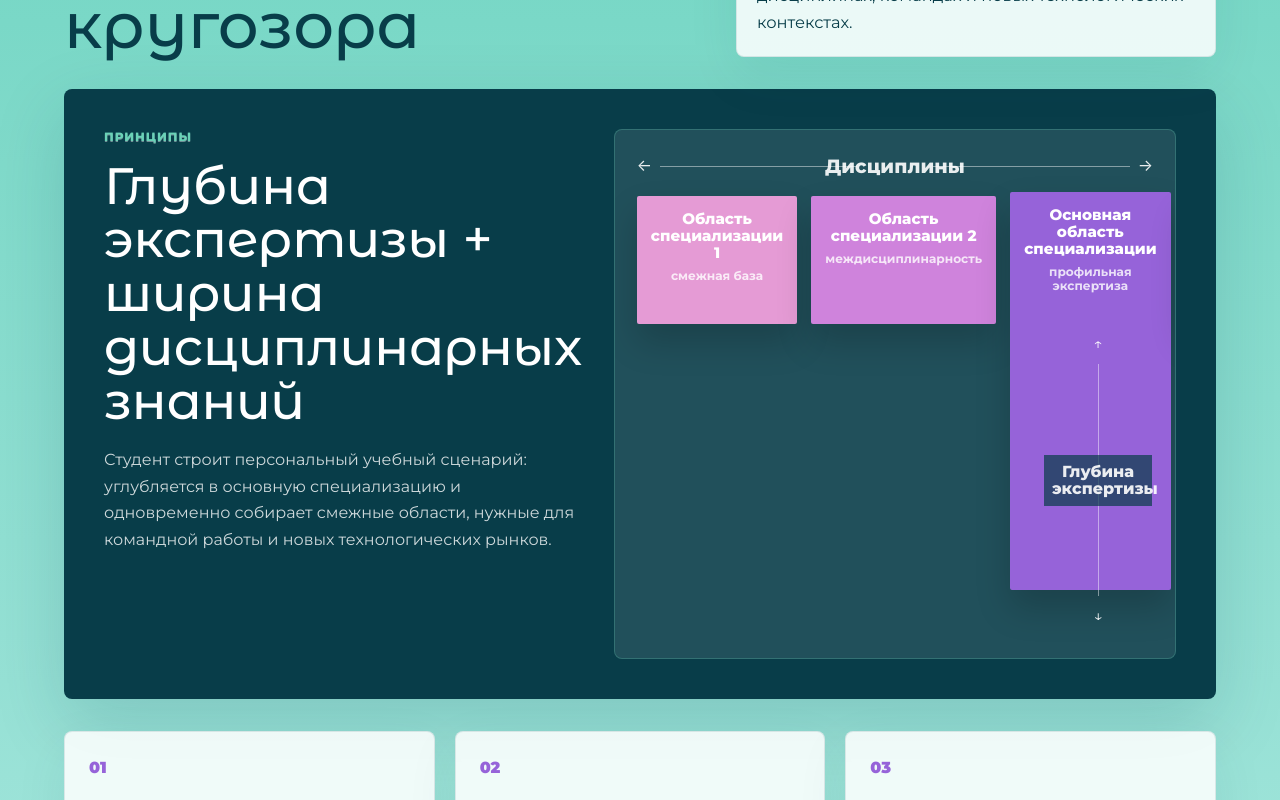
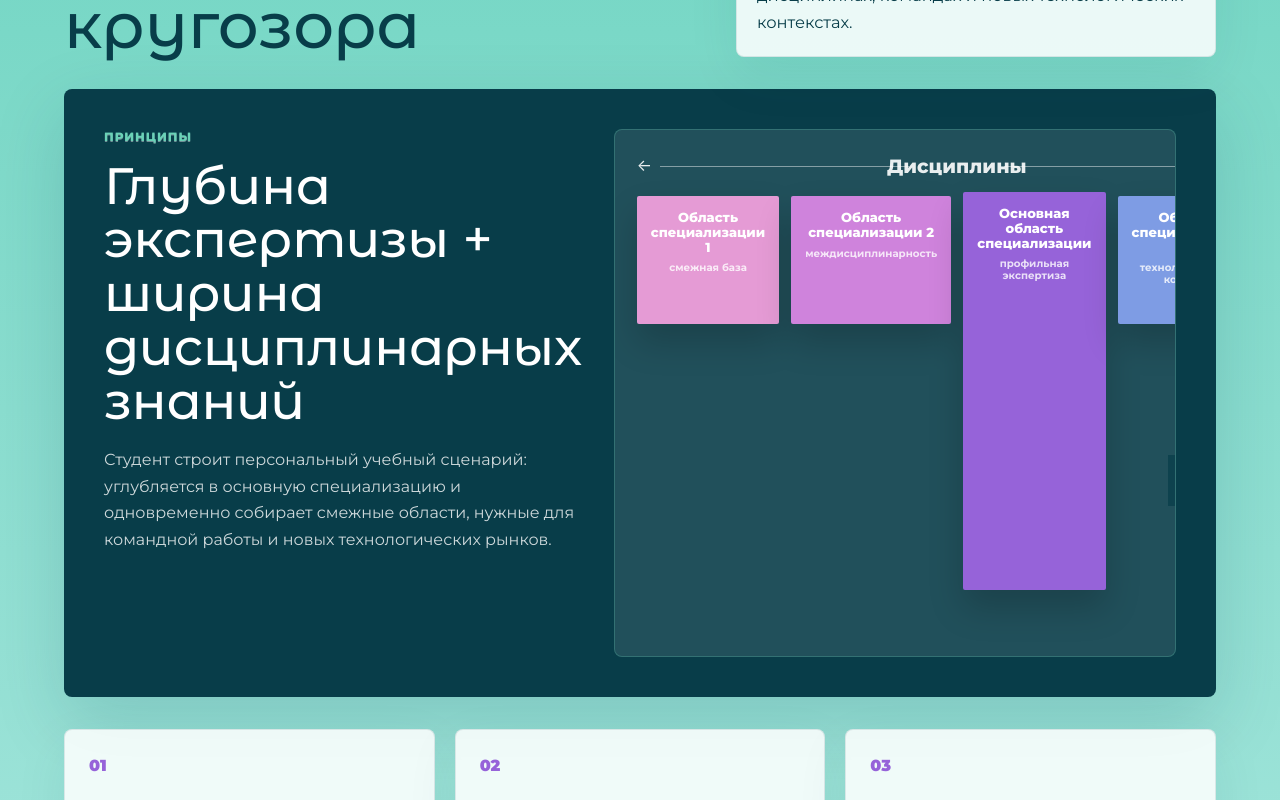
Before and after one commit to Arclim-Aralim/tunik, a React (Vite) app: page /#/ in a window 1280 px wide. Shown: the part 4360-5160 px from the top of the page. Built offline with nearby package versions, Linux system fonts and the light colour scheme; no server answers.

Commit message:
Enable graph scroll on medium screens

```diff
--- a/src/styles.css
+++ b/src/styles.css
@@ -1290,11 +1290,26 @@
   }
 }
 
-@media (max-width: 980px) {
+@media (max-width: 1280px) {
   .t-graph {
     @apply overflow-x-auto overflow-y-hidden pb-5;
     scrollbar-width: thin;
+    scrollbar-color: rgba(106, 210, 183, 0.75) rgba(255, 255, 255, 0.12);
     overscroll-behavior-x: contain;
+  }
+
+  .t-graph::-webkit-scrollbar {
+    height: 8px;
+  }
+
+  .t-graph::-webkit-scrollbar-track {
+    background: rgba(255, 255, 255, 0.12);
+    border-radius: 999px;
+  }
+
+  .t-graph::-webkit-scrollbar-thumb {
+    background: rgba(106, 210, 183, 0.75);
+    border-radius: 999px;
   }
 
   .discipline-axis,
```
Also changed, not shown: 8 other files (tests, documents, lock files or other folders).
